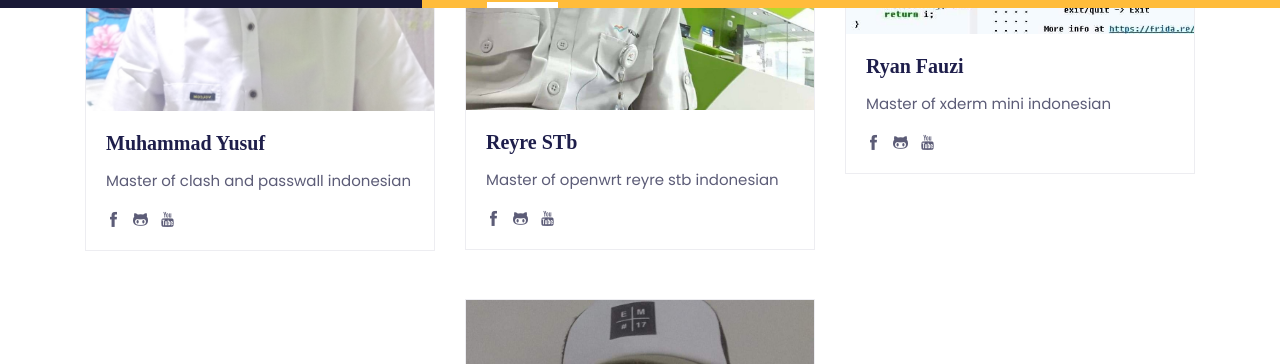
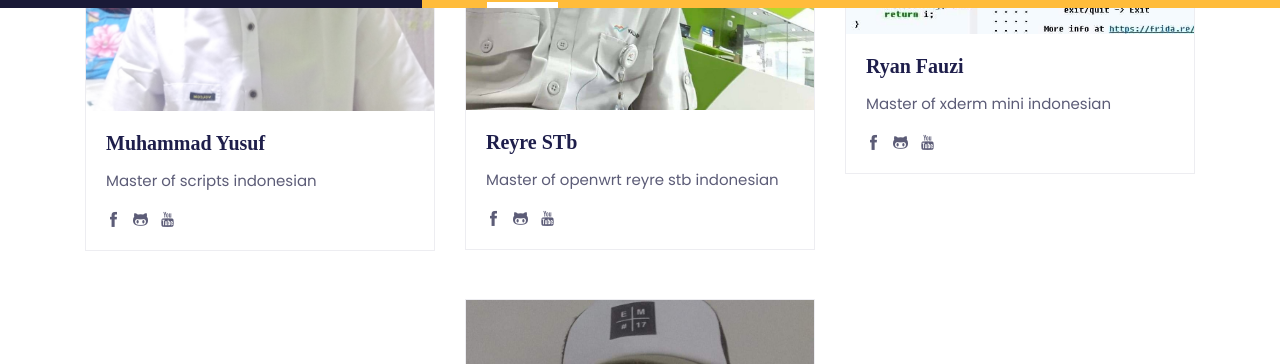
Before and after one commit to mwnsofficial/simastertutorials.github.io, a Jekyll site: the page built from index.html, in a window 1280 px wide and 900 px high, scrolled down 4747 px. Shown: the part 90-454 px from the top of the window. Built offline with Jekyll 4.4.1, drawn with Linux system fonts in a browser that asks for light colours; some web fonts are replaced; the list of posts is cut into pages by our own code.

Commit message:
Update mentor.html

```diff
--- a/_includes/mentor.html
+++ b/_includes/mentor.html
@@ -22,7 +22,7 @@
       <a href="/yusuf.html">
         <h4 class="card-title">Muhammad Yusuf</h4>
       </a>
-      <p>Master of clash and passwall indonesian</p>
+      <p>Master of scripts indonesian</p>
       <ul class="list-inline">
         <li class="list-inline-item"><a class="text-color" href="#!"><i class="ti-facebook"></i></a></li>
         <li class="list-inline-item"><a class="text-color" href="https://github.com/mwnsofficial"><i class="ti-github"></i></a></li>
```
